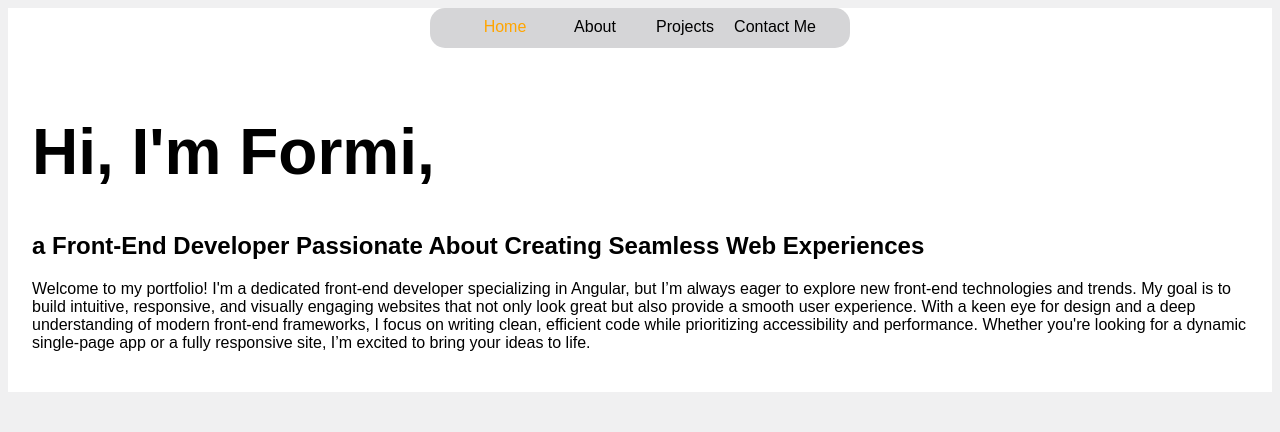
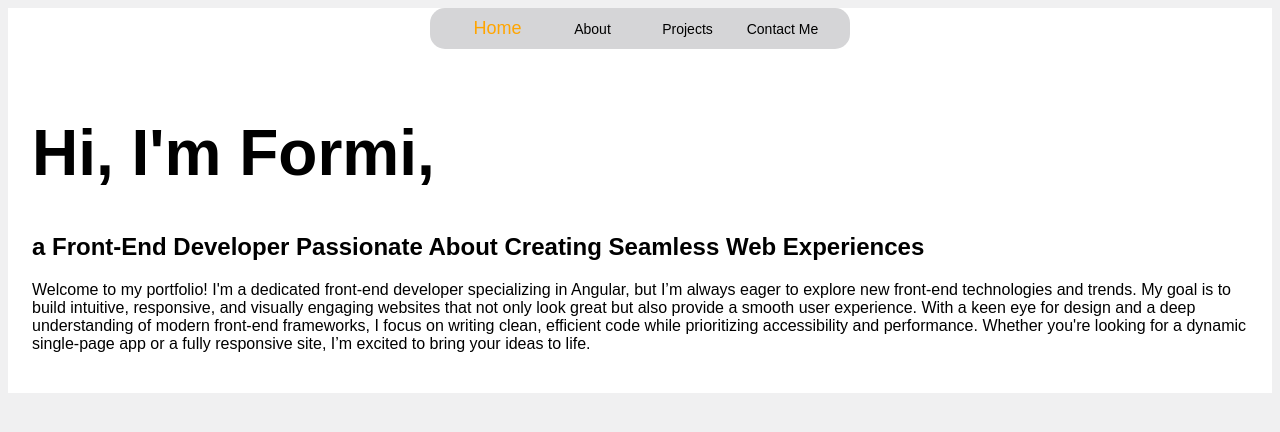
Before and after one commit to darioformoso/Portfolio, an Angular app: page /home in a window 1280 px wide. Shown: the top 432 px of the page. Built offline with nearby package versions, Linux system fonts and the light colour scheme.

Commit message:
fixed routing
updated routing to soft load

```diff
--- a/src/app/navigation/navigation.component.html
+++ b/src/app/navigation/navigation.component.html
@@ -2,9 +2,11 @@
   <div class="nav-menu">
     @for (item of navItems; track item.key) {
     <div class="nav-menu-item">
-      <a [class.active]="checkUrl(currentUrl, item.key)" [href]="item.key">{{
-        item.label
-      }}</a>
+      <a
+        [class.active]="checkUrl(currentUrl, item.key)"
+        [routerLink]="item.key"
+        >{{ item.label }}</a
+      >
     </div>
     }
   </div>
--- a/src/app/navigation/navigation.component.scss
+++ b/src/app/navigation/navigation.component.scss
@@ -1,7 +1,5 @@
-* {
-  transition: 0.5s;
-}
-
+$default-font-size: 14px;
+$active-font-size: 18px;
 .wrapper {
   display: flex;
   flex-direction: row;
@@ -21,7 +19,7 @@
 }
 
 .nav-menu-item {
-  width: 90px;
+  width: 95px;
   display: flex;
   align-items: center;
   justify-content: center;
@@ -29,25 +27,13 @@
   a {
     text-decoration: none;
     color: black;
-    &.active {
+    transition: all 0.3s;
+    font-size: $default-font-size;
+
+    &.active,
+    &:hover {
       color: orange;
+      font-size: $active-font-size;
     }
   }
-
-  a:hover {
-    color: orange;
-  }
-
-  a::after {
-    content: "";
-    display: block;
-    height: 2px;
-    width: 0%;
-    background-color: orange;
-    transition: width 0.5s ease;
-  }
-
-  a:hover::after {
-    width: 105%;
-  }
 }
```
